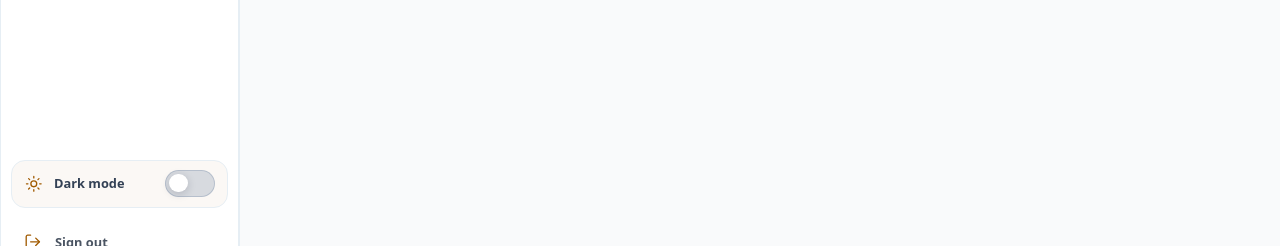
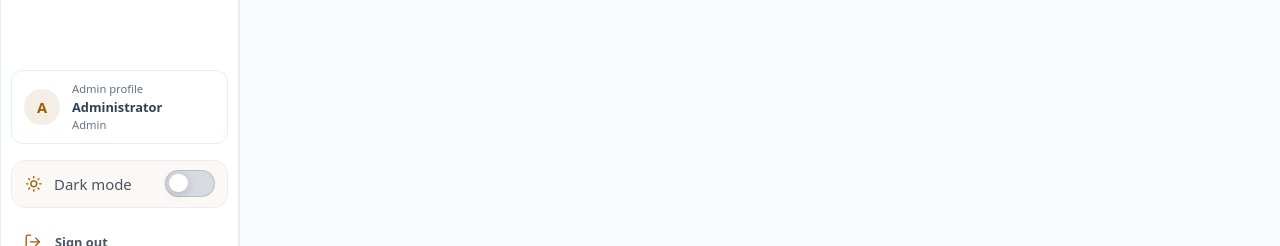
Before and after one commit to elvis-ci/Resonate-Admin, a Nuxt app: page /locations in a window 1280 px wide. Shown: the part 523-769 px from the top of the page. Built offline with nearby package versions, Linux system fonts and the light colour scheme; no server answers; the database is empty; a web font is replaced by a local one; what vue3-apexcharts would draw is missing.

Commit message:
added admin profie component to sidebar

```diff
--- a/app/components/AdminSidebar.vue
+++ b/app/components/AdminSidebar.vue
@@ -9,6 +9,13 @@ const isSigningOut = ref(false);
 const signOutError = ref("");
 
 const { profile, pending: isProfilePending, isSuperAdmin } = useAdminProfile();
+const adminName = computed(() => profile.value?.full_name || "Administrator");
+const adminRole = computed(() => {
+  const role = profile.value?.role;
+  return role
+    ? role.replaceAll("_", " ").replace(/\b\w/g, (letter) => letter.toUpperCase())
+    : "Admin";
+});
 
 // Supabase client for auth actions
 const supabase = useSupabaseClient();
@@ -331,6 +338,25 @@ function onSignOutKeydown(event: KeyboardEvent) {
     </div>
 
     <div class="space-y-4">
+      <div
+        class="flex items-center gap-3 rounded-xl border border-border bg-bg px-3 py-2.5"
+        aria-label="Admin profile"
+      >
+        <span
+          class="flex h-9 w-9 shrink-0 items-center justify-center rounded-full bg-primary/10 font-semibold text-primary"
+          aria-hidden="true"
+        >
+          {{ adminName.charAt(0).toUpperCase() }}
+        </span>
+        <div class="min-w-0">
+          <p class="text-xs font-medium text-muted">Admin profile</p>
+          <p class="truncate text-sm font-semibold text-heading">
+            {{ isProfilePending ? "Loading..." : adminName }}
+          </p>
+          <p class="truncate text-xs text-muted">{{ adminRole }}</p>
+        </div>
+      </div>
+
       <p
         v-if="signOutError"
         class="rounded-xl border border-red-500/30 bg-red-500/10 px-3 py-2 text-sm text-red-700 dark:text-red-300"
@@ -366,7 +392,7 @@ function onSignOutKeydown(event: KeyboardEvent) {
               />
             </svg>
           </span>
-          <span class="theme-text">Dark mode</span>
+          <span class="text-body">Dark mode</span>
         </span>
 
         <span class="pill" aria-hidden="true">
--- a/app/composables/useAdminProfile.ts
+++ b/app/composables/useAdminProfile.ts
@@ -2,6 +2,7 @@
 
 import type { Database } from "~/types/database";
 export type AdminProfile = {
+  full_name: string | null;
   role: string;
   location_id: number | null;
 };
@@ -15,7 +16,7 @@ export function useAdminProfile() {
       if (!user.value?.sub) return null;
       const { data, error } = await supabase
         .from("profiles")
-        .select("role, location_id")
+        .select("full_name, role, location_id")
         .eq("id", user.value.sub)
         .single();
       if (error) throw error;
```
